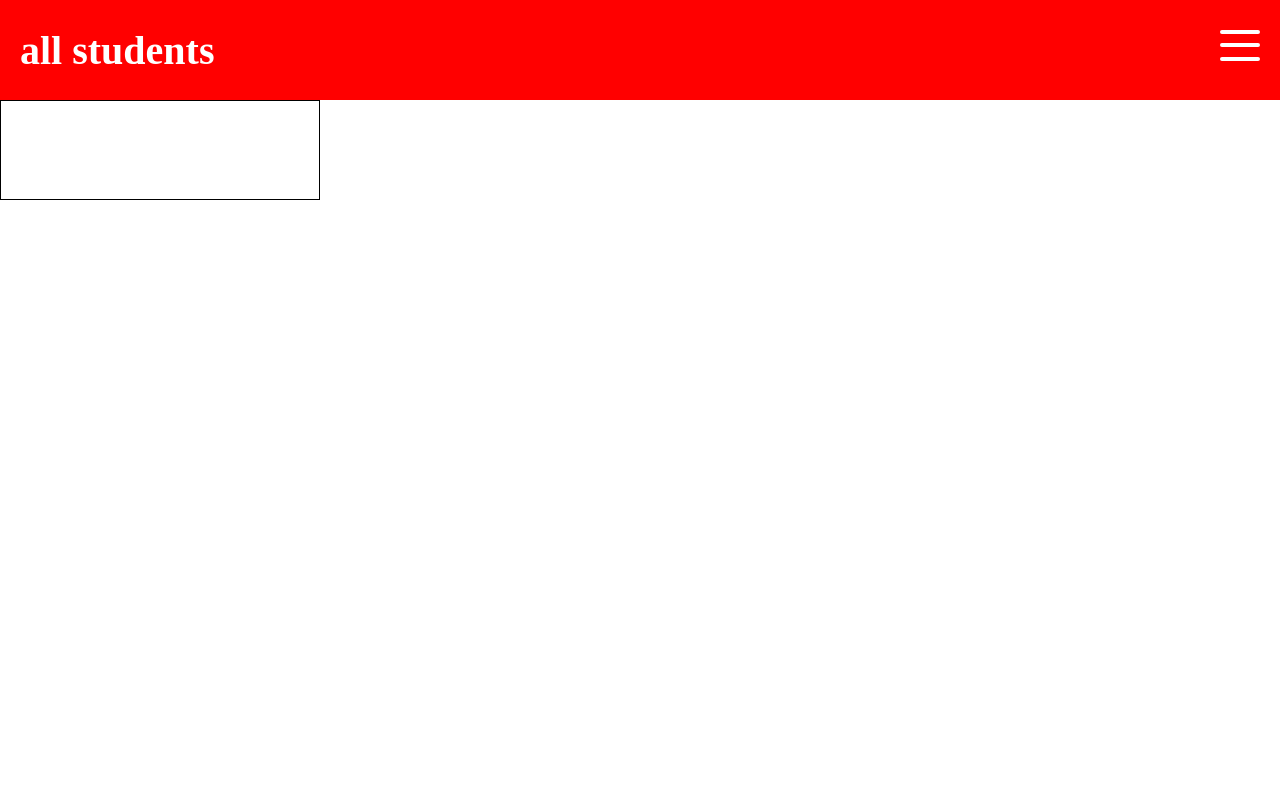
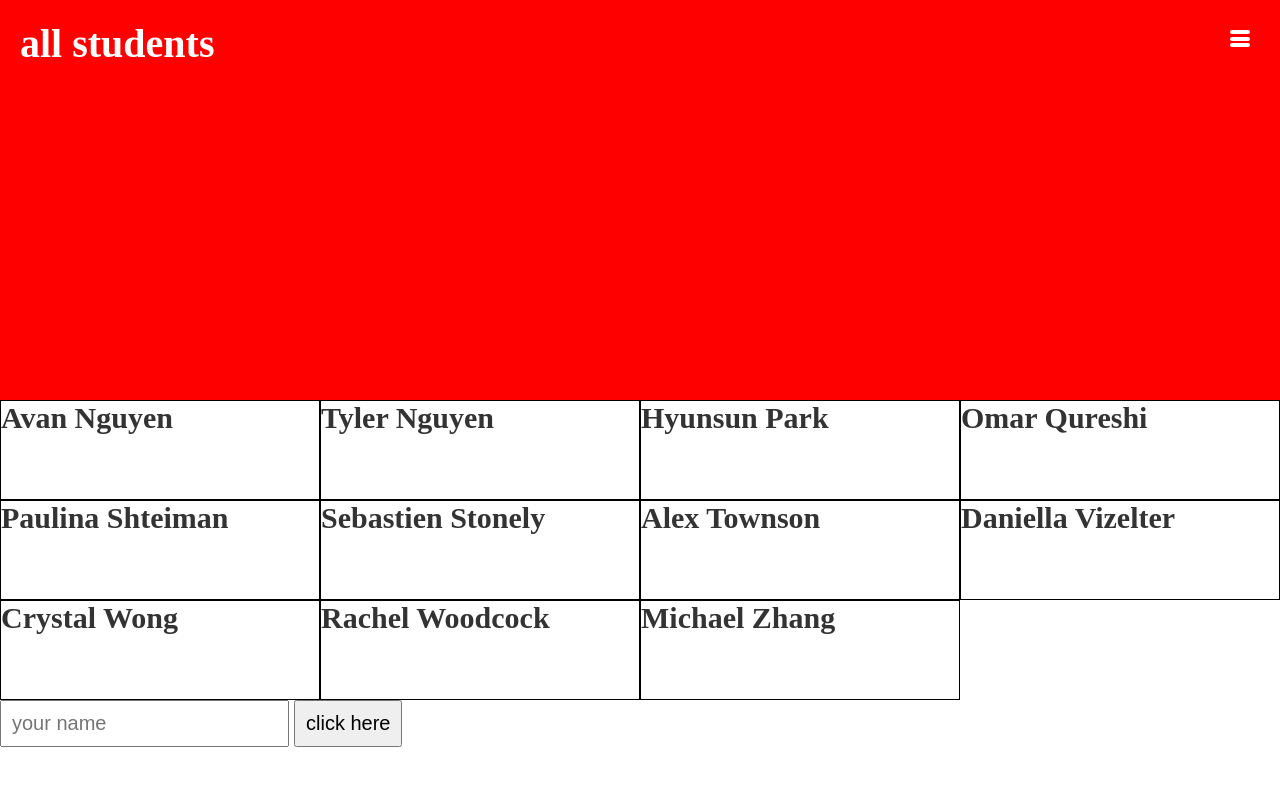
Before and after one commit to alisq/web-2021-demos, a plain HTML site: page 07-JS/index.html in a window 1280 px wide. Both pictures are taken after a click on the button 1240 px from the left and 50 px from the top of the page. Drawn offline with nearby package versions, Linux system fonts and the light colour scheme.

Commit message:
completed JS demo files

```diff
--- a/07-JS/css/style.css
+++ b/07-JS/css/style.css
@@ -21,9 +21,15 @@ header {
 	color:white;
 	display:flex;
 	justify-content: space-between;
-	align-items: center;
+	/* align-items: center; */
 	padding:1rem;
+	transition:all 0.2s;
 
+}
+
+
+header.clicked {
+	height:50vh;
 }
 
 #hamburger {
@@ -43,6 +49,8 @@ header {
 
 }
 
+
+
 #main {
 	margin-top:100px;
 	display:grid;
@@ -52,9 +60,23 @@ header {
 .student {
 	border:1px solid #000;
 	width:100%;
-	height:100px;
+	min-height:100px;
+	transition:all 0.5s;
 }
 
+.student.active {
+	background:blue;
+	height:800px;
+
+	transform:rotate(20deg);
+}
+
+
+input,
+button {
+	font-size:20px;
+	padding:0.5em;
+}
 /*
 footer {
 
--- a/07-JS/index.html
+++ b/07-JS/index.html
@@ -1,20 +1,6 @@
 <!doctype html>
 
 <!--
-add script
-add jquery
-alert
-console.log
-move it to external page
-target an element and change it.
-event - click, mousemove
-variable — add a name.
-put it into a form
-loop - add elements to a page
-operator - add two pieces of data together.
-conditionals - return to name
-
-students: "Gabrielle Arguelles", "Kanav Arora", "Huong Bui", "Izel Cevik", "Jody Chow", "Camille Gan", "Renata Hewryk", "Amanda Huynh", "Dharini Kapoor", "Angela Lam", "Krystina Levitski", "Joshua Linton", "Avan Nguyen", "Tyler Nguyen", "Hyunsun Park", "Omar Qureshi", "Paulina Shteiman", "Sebastien Stonely", "Alex Townson", "Daniella Vizelter", "Crystal Wong", "Rachel Woodcock", "Michael Zhang"
 -->
 <html>
     <head>
@@ -34,9 +20,16 @@ students: "Gabrielle Arguelles", "Kanav Arora", "Huong Bui", "Izel Cevik", "Jody
 			</button>
 		</header>
 		<section id="main">
-			<div class="student"></div>
+
 		</section>
-		<footer></footer>
+		<footer>
+			<input type="text" id="name" placeholder="your name">
+			<button id="name-form">click here</button>
 
+
+		</footer>
+
+		<script src="https://code.jquery.com/jquery-3.6.0.min.js" integrity="sha256-/xUj+3OJU5yExlq6GSYGSHk7tPXikynS7ogEvDej/m4=" crossorigin="anonymous"></script>
+		<script src="js/script.js"></script>
     </body>
 </html>
--- /dev/null
+++ b/07-JS/js/script.js
@@ -0,0 +1,64 @@
+
+
+// event - click, mousemove
+// variable — add a name.
+// put it into a form
+// loop - add elements to a page
+// operator - add two pieces of data together.
+// conditionals - return to name
+
+// students:
+
+//WRITING A CSS RULE
+//$('.student').css("background","blue")
+
+//READING A CSS RULE
+//let bgColor = $('.student').css("background-color");
+
+//CHANGING THE TEXT IN ELEMENT
+//$('title').text("Ali's old timey jQuery jamboree")
+
+
+//added a simple event
+// $(".student").click(function(){
+//     $(this).toggleClass("active")
+
+// })
+
+//click on an element and affect another element
+
+let studentArray = ["Gabrielle Arguelles", "Kanav Arora", "Huong Bui", "Izel Cevik", "Jody Chow", "Camille Gan", "Renata Hewryk", "Amanda Huynh", "Dharini Kapoor", "Angela Lam", "Krystina Levitski", "Joshua Linton", "Avan Nguyen", "Tyler Nguyen", "Hyunsun Park", "Omar Qureshi", "Paulina Shteiman", "Sebastien Stonely", "Alex Townson", "Daniella Vizelter", "Crystal Wong", "Rachel Woodcock", "Michael Zhang"]
+
+
+
+for (let i =0; i<studentArray.length;i++) {
+    console.log(studentArray[i]);
+    $("<div></div>")
+        .addClass("student")
+        .html("<h2>"+studentArray[i]+"</h2>")
+        .appendTo("#main")
+        .click(function(){
+            alert("say hi to "+studentArray[i]+" for me")
+        })
+}
+
+
+
+$("#hamburger").click(function(){
+    $('header').toggleClass("clicked")
+})
+
+$("#name-form").click(function(){
+    let name = $("#name").val();
+    if (name != "") {
+        alert("hello, "+name)
+    } else {
+        alert("you forgot to add a name")
+    }
+
+})
+
+// //just showcasing more events.
+// $(document).mousemove(function(eventData){
+//     console.log("mouse is at: "+eventData.clientX+" on the X axis and mouse is at: "+eventData.clientY+" on the Y axis")
+// })
```
Also changed, not shown: 1 other file.
